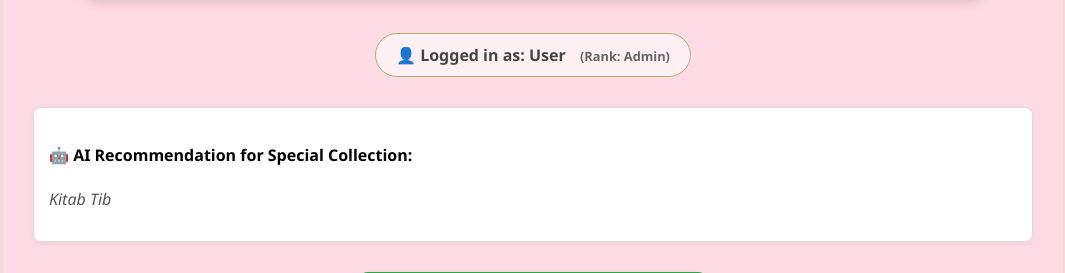
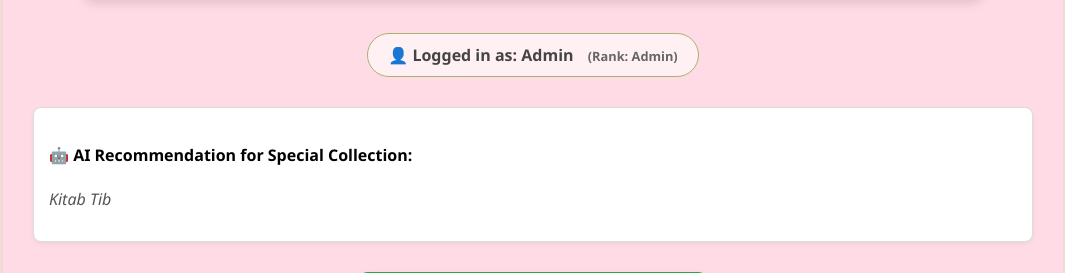
Before and after one commit to 2024680488-ctrl/Nusantara_Login-System, a Flask app: page /dashboard in a window 1280 px wide. Shown: the part 727-1000 px from the top of the page, without its empty margins (107-1172 px from the left). Run offline with Flask 3, Linux system fonts and the light colour scheme; data comes from the database, SQL or seed files in the repository.

Commit message:
final fix for name variable and banner image sync

```diff
--- a/templates/dashboard.html
+++ b/templates/dashboard.html
@@ -62,7 +62,7 @@
 
   <div style="text-align: center;">
         <div class="admin-badge">
-            👤 Logged in as: <strong>{{ session.get('name', 'User') }}</strong>
+            👤 Logged in as: <strong>{{ session.get('user_id', session.get('username', 'Admin')) }}</strong>
             <span style="font-size: 0.8em; margin-left: 10px; color: #666;">
                 (Rank: Admin)
             </span>
```
